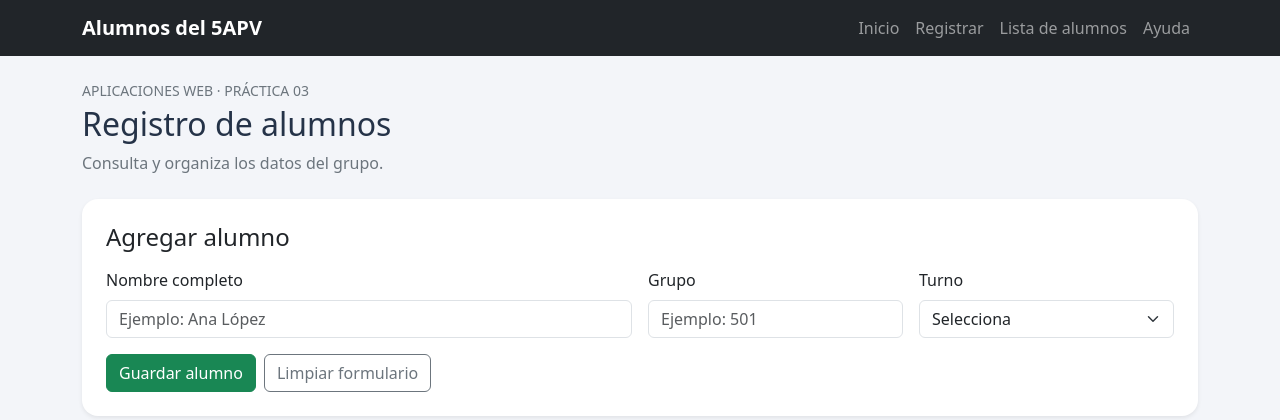
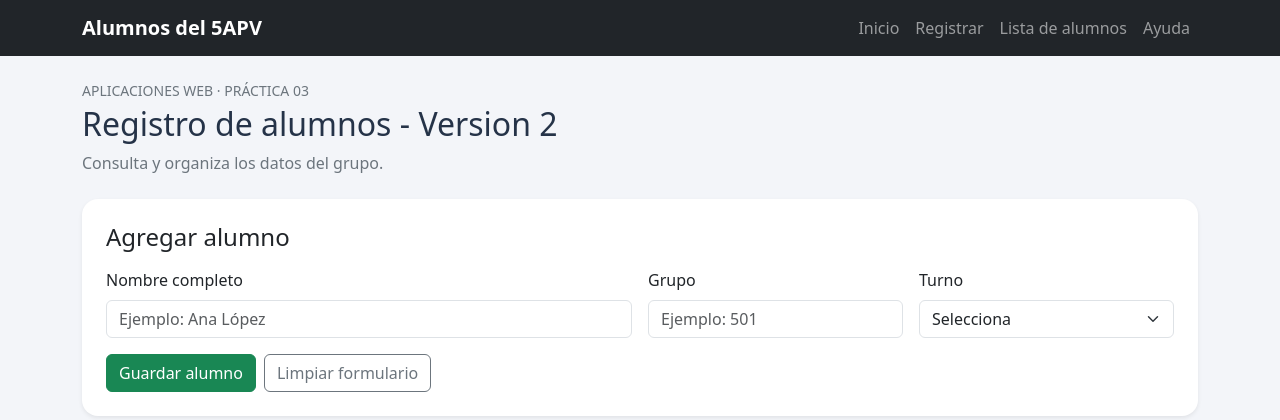
Before and after one commit to dani012345/Aplicaciones_web_03, a Flask app: page / in a window 1280 px wide. Shown: the top 420 px of the page. Run offline with Flask 3, Linux system fonts and the light colour scheme; data that the repository does not hold is empty; some libraries are stand-ins or nearby versions.

Commit message:
Actualizo el título visible a Version 2

```diff
--- a/CRUD_Alumnos_Practica03/templates/base.html
+++ b/CRUD_Alumnos_Practica03/templates/base.html
@@ -73,7 +73,7 @@
                 Aplicaciones Web · Práctica 03
             </p>
 
-            <h1 class="h2">Registro de alumnos</h1>
+            <h1 class="h2">Registro de alumnos - Version 2</h1>
 
             <p class="text-secondary">
                 Consulta y organiza los datos del grupo.
```
